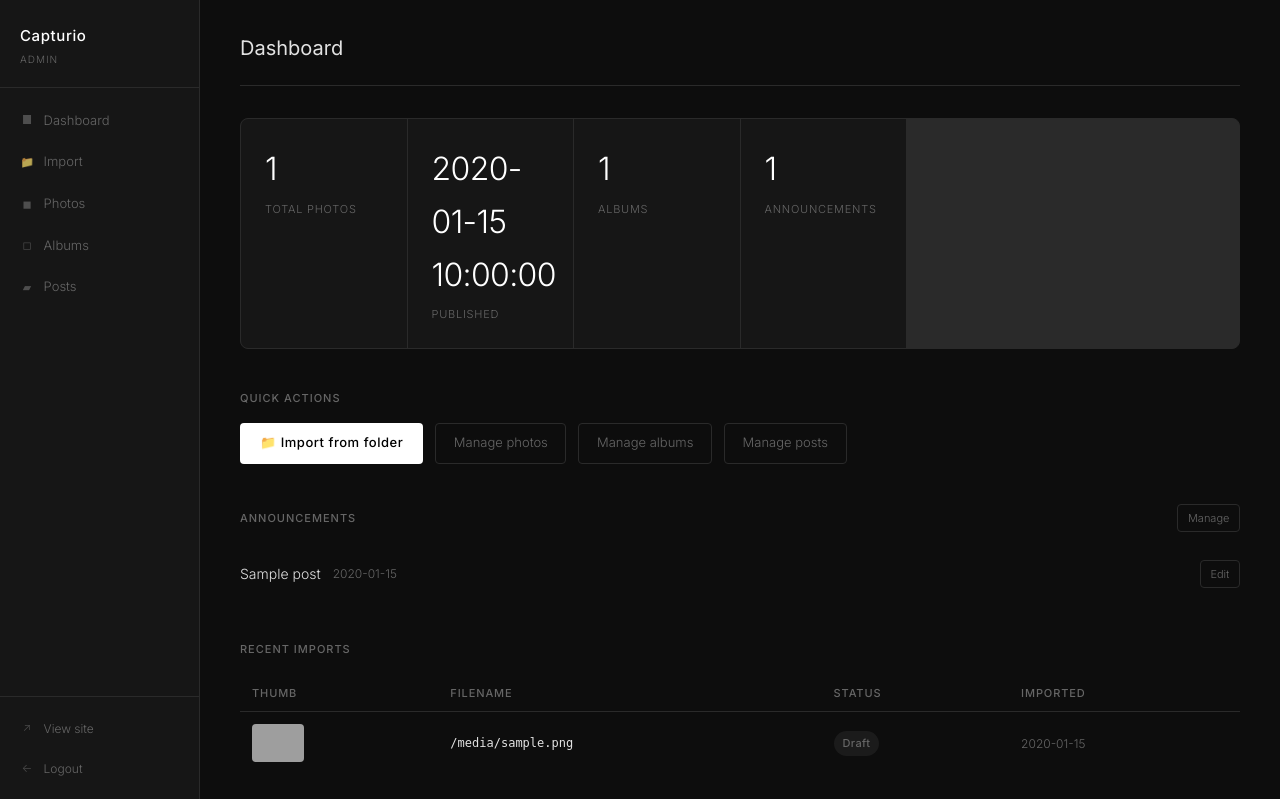
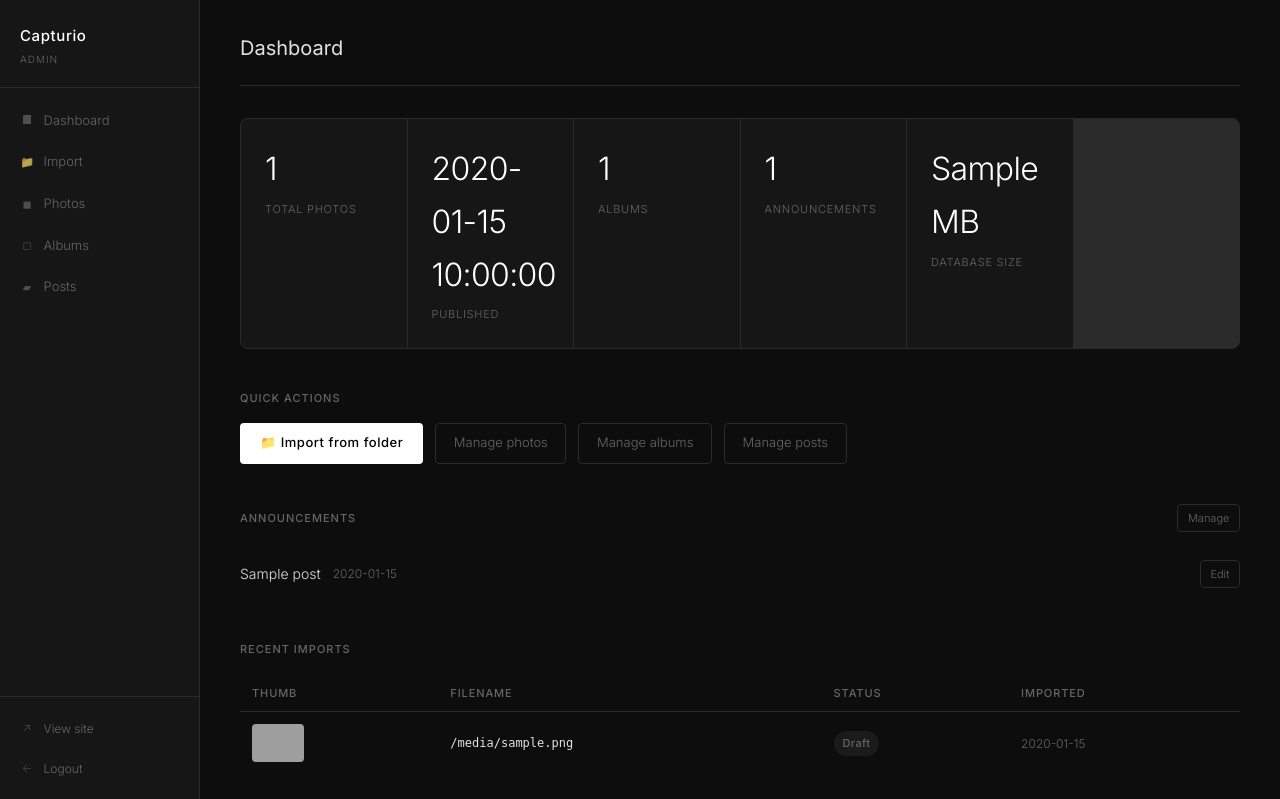
Before and after one commit to Helvor/Capturio, a FastAPI app: template app/templates/admin/dashboard.html in a window 1280 px wide. Shown: the top 799 px of the page. Run offline with FastAPI, Linux system fonts and the light colour scheme; the template is opened without the code that fills it: most values are stand-ins (such as "Sample title", 1, 10 or a date in 2020); parts of the project's set-up code (start-up, migrations or seed data) failed here and were passed over; some libraries are stand-ins or nearby versions; grey boxes are pictures that could not be loaded.

Commit message:
Add database size stat to dashboard (#32)
Uses pg_database_size(current_database()) — shows MB in the stats grid.

https://claude.ai/code/session_01JwVyAzq4FXiHNwaGoHoYAV

Co-authored-by: Claude <noreply@anthropic.com>

```diff
--- a/app/routers/admin.py
+++ b/app/routers/admin.py
@@ -53,10 +53,13 @@ async def dashboard(request: Request, db: AsyncSession = Depends(get_db)):
     except HTTPException:
         return RedirectResponse("/auth/login", status_code=302)
 
+    from sqlalchemy import text
     total_photos = (await db.execute(select(func.count()).select_from(Photo))).scalar()
     published_photos = (await db.execute(select(func.count()).select_from(Photo).where(Photo.is_published == True))).scalar()
     total_albums = (await db.execute(select(func.count()).select_from(Album))).scalar()
     total_posts = (await db.execute(select(func.count()).select_from(Post).where(Post.post_type == PostType.announcement))).scalar()
+    db_size_bytes = (await db.execute(text("SELECT pg_database_size(current_database())"))).scalar()
+    db_size_mb = round(db_size_bytes / 1024 / 1024, 1) if db_size_bytes else 0
 
     recent_photos = (await db.execute(
         select(Photo).order_by(Photo.uploaded_at.desc()).limit(10)
@@ -75,6 +78,7 @@ async def dashboard(request: Request, db: AsyncSession = Depends(get_db)):
         published_photos=published_photos,
         total_albums=total_albums,
         total_posts=total_posts,
+        db_size_mb=db_size_mb,
         recent_photos=recent_photos,
         announcements=announcements,
     ))
--- a/app/templates/admin/dashboard.html
+++ b/app/templates/admin/dashboard.html
@@ -24,6 +24,10 @@
   <div class="stat-card">
     <span class="stat-value">{{ total_posts }}</span>
     <span class="stat-label">Announcements</span>
+  </div>
+  <div class="stat-card">
+    <span class="stat-value">{{ db_size_mb }} MB</span>
+    <span class="stat-label">Database size</span>
   </div>
 </div>
 
```
